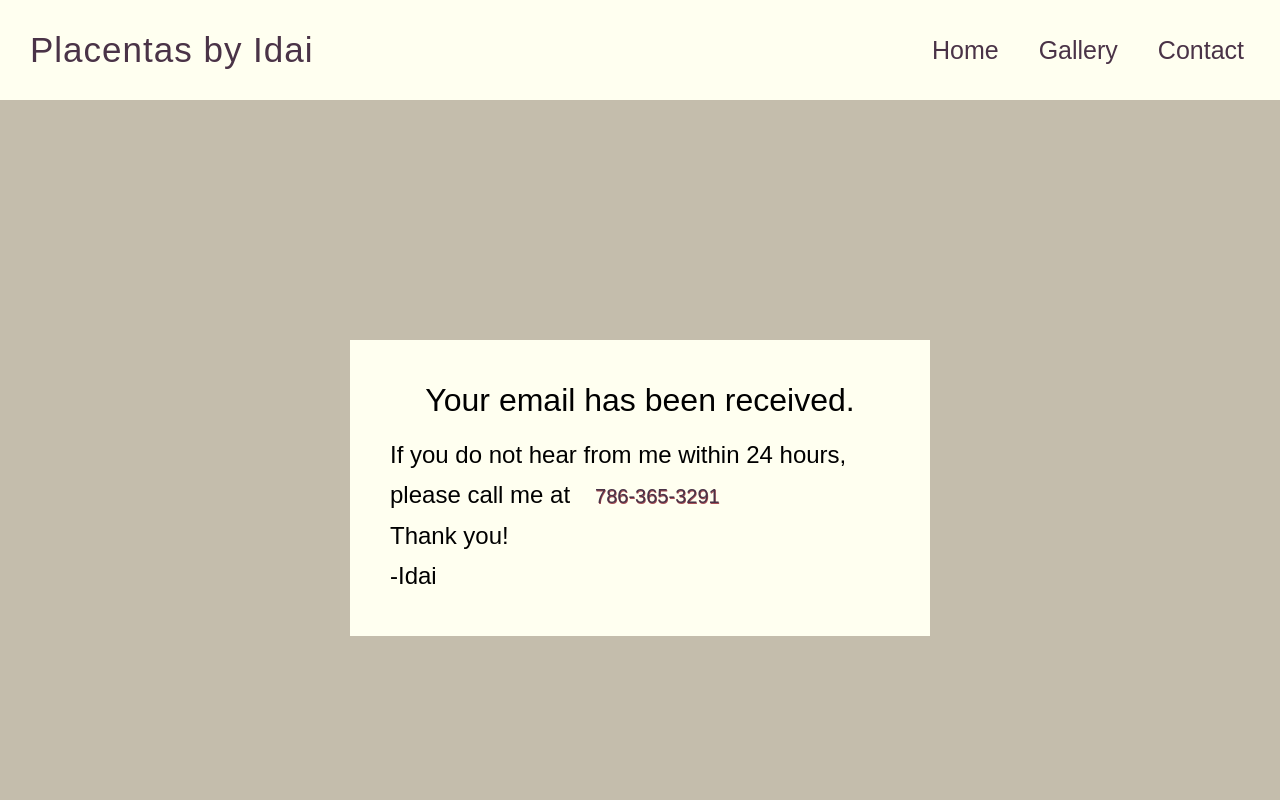
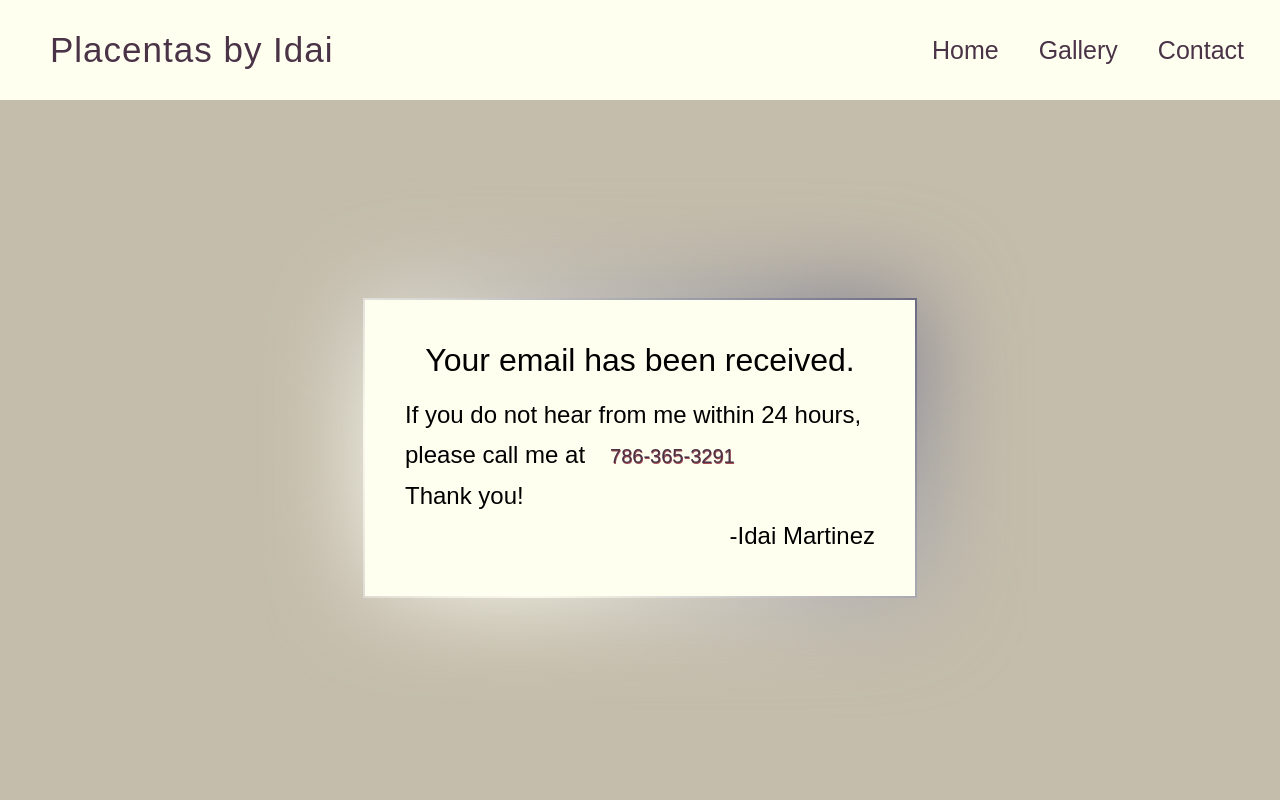
Before and after one commit to elta79/placenta-website, a React (Vite) app: page /thankyou in a window 1280 px wide. Shown: the top 800 px of the page. Built offline with nearby package versions, Linux system fonts and the light colour scheme.

Commit message:
Logo navigation, thank you animation
Clickable logo.
Animation on Thank you page.

```diff
--- a/src/components/Navbar.jsx
+++ b/src/components/Navbar.jsx
@@ -15,10 +15,11 @@ function Navbar() {
         setExpandNavbar(false)
     }, [location])
 
-
   return (
         <div className='navbar' id={expandNavbar ? 'open' : 'closed'}>
-            <h3 className='title--navbar'>Placentas by Idai</h3>
+            <Link to='/' target='_blank' className='title--navbar'>
+                <h3 className='title--navbar'>Placentas by Idai</h3>
+            </Link>
             <div className='toggleButton'>
                 <button  onClick={() => {
                     setExpandNavbar(prevNavbar => !prevNavbar)
--- a/src/pages/Contact.jsx
+++ b/src/pages/Contact.jsx
@@ -275,8 +275,8 @@ function Contact() {
                 <div className='contact--content' >
                     <h4 id='questions'>Questions?</h4>
                     <p id='idai'>Idai Martinez</p>
-                    <a href='tel:239-289-3414' className='contact--link'>786-365-3291</a>
-                    <a href='mailto:arnoldfamilyendeavors@gmail.com' className='contact--link'>placentasbyidai@gmail.com</a>
+                    <a href='tel:786-365-3291' className='contact--link'>786-365-3291</a>
+                    <a href='mailto:placentasbyidai@gmail.com' className='contact--link'>placentasbyidai@gmail.com</a>
                 </div>
             </div>
         </div>
--- a/src/pages/ThankYou.jsx
+++ b/src/pages/ThankYou.jsx
@@ -4,14 +4,17 @@ import '../styles/thankyou.css'
 function ThankYou() {
   return (
     <div className='container--thankyou'>
+        <div className='border'>
             <div className='card--thankyou'>
                 <h1>Your email has been received.</h1>
                 <h2>If you do not hear from me within 24 hours, please call me at
                     <a href='tel:239-289-3414' className='contact--link'>786-365-3291</a>
                 </h2>
                 <h2>Thank you!</h2>
-            <h2>-Idai</h2>
+                <h2 className='signature'>-Idai Martinez</h2>
             </div>
+        </div>
+
     </div>
   )
 }
--- a/src/styles/thankyou.css
+++ b/src/styles/thankyou.css
@@ -1,21 +1,51 @@
 .container--thankyou{
     min-height: 100vh;
-    /* font-size: 3vw; */
 }
 
+  .border {
+    position: relative;
+    margin: 200px auto ;
+	max-width: 550px;
+	height: 100%;
+	background: linear-gradient(0deg, #000, #272727);
+}
+.border:before, .border:after {
+	content: '';
+	position: absolute;
+	left: -2px;
+	top: -2px;
+	background: linear-gradient(45deg, #A84E55, #4A3347, ivory, #454366);
+	background-size: 400%;
+	min-width: calc(100% + 4px);
+	min-height: calc(100% + 4px);
+	z-index: -1;
+	animation: steam 20s linear infinite;
+}
+@keyframes steam {
+	0% {
+		background-position: 0 0;
+	}
+	50% {
+		background-position: 400% 0;
+	}
+	100% {
+		background-position: 0 0;
+	}
+}
+.border:after {
+	filter: blur(50px);
+}
 .card--thankyou {
     background-color: ivory;
-    margin: 30vh auto;
+    margin: 10vh auto;
     padding: 40px;
     line-height: 40px;
     max-width: 500px;
 }
-
 .container--thankyou h1 {
     padding-bottom: 15px;
     text-align: center;
 }
-
 .container--thankyou a {
     text-decoration: none;
     text-align: center;
@@ -25,3 +55,6 @@
     white-space: nowrap ;
     font-size: 20px;
 }
+.signature {
+    text-align: right;
+}
```
Lines whose indentation alone changed are shown as unchanged.
